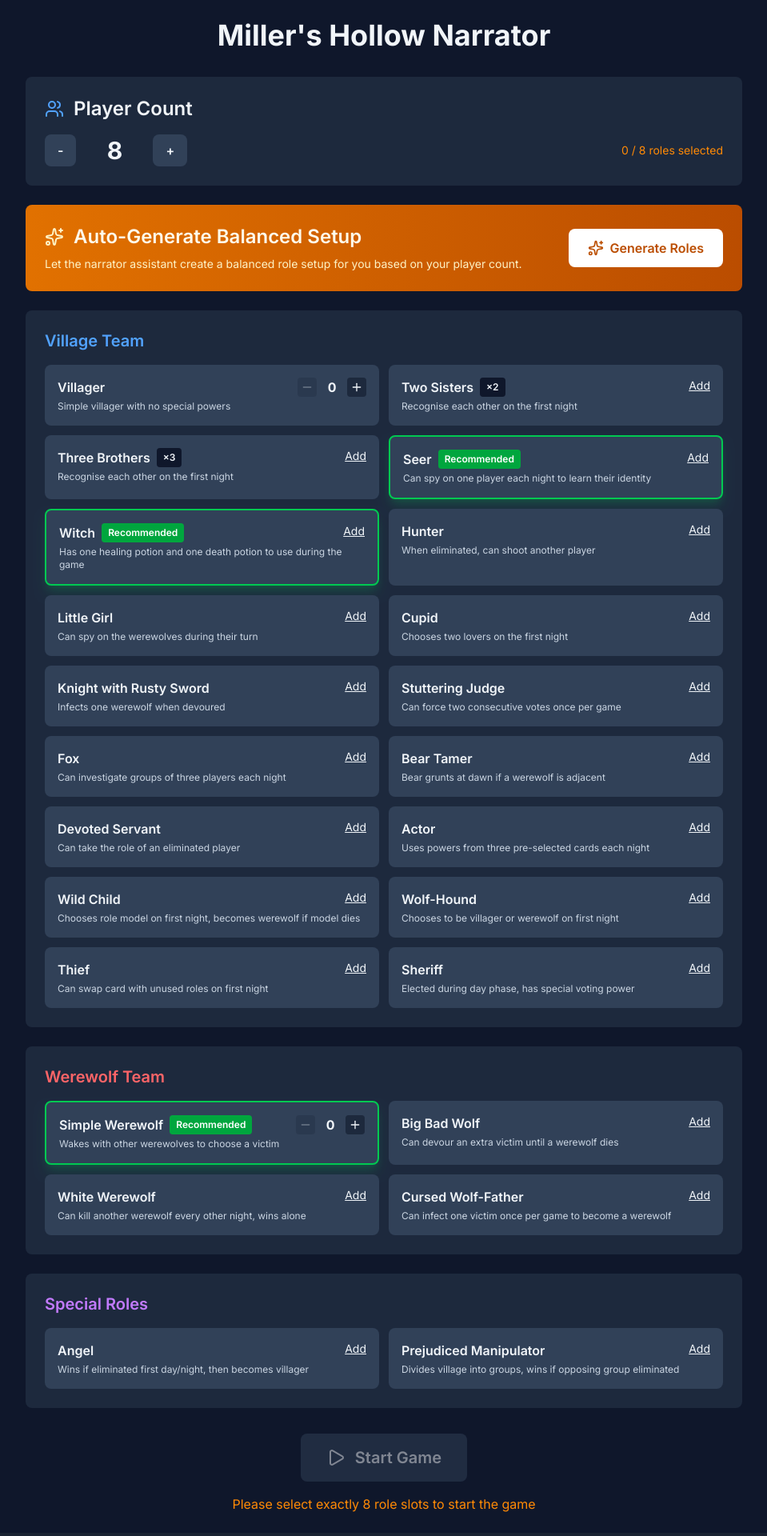
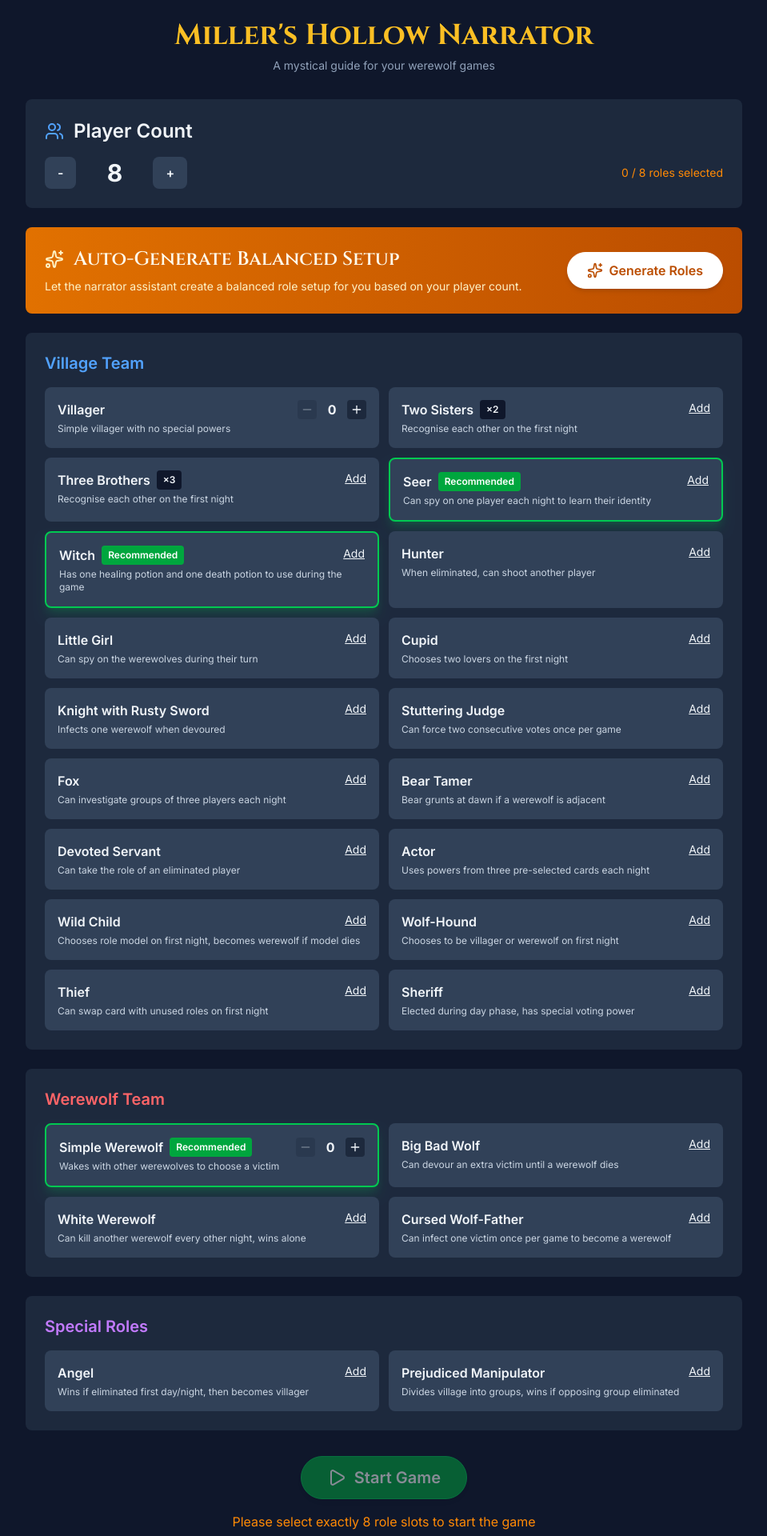
Before and after one commit to mouldyjon/millers-hollow-narrator, a React (Vite) app: page / in a window 1280 px wide. Shown: the top 1920 px of the page at 80% size, without its empty margins (160-1119 px from the left). Built offline with nearby package versions, Linux system fonts and the light colour scheme.

Commit message:
fix: correct Generate Roles button text color
- Use !text-amber-700 to force amber text color on white background
- Maintains new pill-shaped button design
- Ensures text is visible against white button background

```diff
--- a/src/components/SetupScreen.tsx
+++ b/src/components/SetupScreen.tsx
@@ -4,6 +4,7 @@ import { roles } from "../data/roles";
 import type { RoleId } from "../types/game";
 import { RoleGeneratorModal } from "./RoleGeneratorModal";
 import { ValidationBanner } from "./ValidationBanner";
+import { Button } from "./ui";
 import {
   validateSetup,
   getRecommendedRoles,
@@ -69,9 +70,12 @@ export const SetupScreen = ({
   return (
     <div className="min-h-screen bg-slate-900 text-slate-100 p-6">
       <div className="max-w-4xl mx-auto">
-        <h1 className="text-4xl font-bold text-center mb-8">
+        <h1 className="text-4xl font-bold text-center mb-2 font-header text-[var(--color-text-gold)]">
           Miller's Hollow Narrator
         </h1>
+        <p className="text-center text-slate-400 mb-8 text-sm">
+          A mystical guide for your werewolf games
+        </p>
 
         {/* Player Count Selector */}
         <div className="bg-slate-800 rounded-lg p-6 mb-6">
@@ -115,7 +119,7 @@ export const SetupScreen = ({
             <div className="flex-1">
               <div className="flex items-center gap-3 mb-2">
                 <Sparkles className="w-6 h-6 text-amber-100" />
-                <h2 className="text-2xl font-semibold text-amber-50">
+                <h2 className="text-2xl font-semibold text-amber-50 font-header">
                   Auto-Generate Balanced Setup
                 </h2>
               </div>
@@ -124,13 +128,15 @@ export const SetupScreen = ({
                 based on your player count.
               </p>
             </div>
-            <button
+            <Button
               onClick={() => setShowGeneratorModal(true)}
-              className="ml-4 px-6 py-3 rounded-lg bg-white hover:bg-amber-50 text-amber-700 font-semibold transition-colors flex items-center gap-2 whitespace-nowrap"
+              variant="primary"
+              size="md"
+              className="ml-4 bg-white hover:bg-amber-50 !text-amber-700 border-white whitespace-nowrap"
             >
               <Sparkles className="w-5 h-5" />
               Generate Roles
-            </button>
+            </Button>
           </div>
         </div>
 
@@ -337,18 +343,16 @@ export const SetupScreen = ({
 
         {/* Start Game Button */}
         <div className="mt-8 flex justify-center">
-          <button
+          <Button
             onClick={onStartGame}
             disabled={!isValidSetup}
-            className={`flex items-center gap-3 px-8 py-4 rounded-lg text-xl font-semibold transition-colors ${
-              isValidSetup
-                ? "bg-green-600 hover:bg-green-700 cursor-pointer"
-                : "bg-slate-700 cursor-not-allowed opacity-50"
-            }`}
+            variant="success"
+            size="lg"
+            className="text-xl"
           >
             <Play className="w-6 h-6" />
             Start Game
-          </button>
+          </Button>
         </div>
 
         {!isValidSetup && totalRoleSlots !== playerCount && (
```
